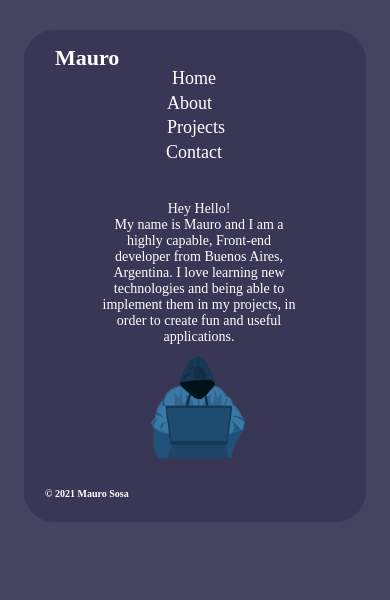
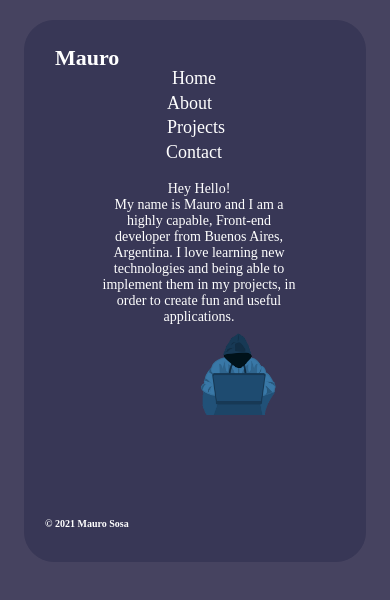
Before and after one commit to maureSs/maurososa-OLD, a React (Create React App) app: page /about in a window 390 px wide. Shown: the top 600 px of the page. Built offline with nearby package versions, Linux system fonts and the light colour scheme.

Commit message:
website commit

```diff
--- a/src/index.css
+++ b/src/index.css
@@ -88,7 +88,7 @@ body {
 }
 @media (max-width: 480px) {
   .navbar h4 {
-    padding-top: 225px;
+    padding-top: 255px;
     font-size: 10px;
   }
 }
@@ -178,8 +178,8 @@ body {
 @media (max-width: 480px) {
   .main-container {
     width: 300px;
-    min-height: 450px;
-    margin: 30px auto;
+    min-height: 500px;
+    margin: 20px auto;
     padding: 20px;
     overflow: hidden;
   }
@@ -368,10 +368,10 @@ body {
 @media (max-width: 480px) {
   .about-container {
     width: 200px;
-    height: 60px;
+    height: 50px;
     font-size: 14px;
     margin-left: 18%;
-    margin-top: 150px;
+    margin-top: 140px;
   }
 }
 @media (min-width: 769px) and (max-width: 1400px) {
@@ -395,7 +395,8 @@ body {
 }
 @media (max-width: 480px) {
   .about-container img {
-    width: 150px;
+    width: 120px;
+    float: right;
   }
 }
 @media (min-width: 769px) and (max-width: 1400px) {
@@ -418,10 +419,10 @@ body {
 }
 @media (max-width: 480px) {
   .projects-container {
-    width: 450px;
-    height: 300px;
+    width: 300px;
+    height: 330px;
     font-size: 14px;
-    margin-left: -150px;
+    margin-left: -80px;
     margin-top: 125px;
     overflow: auto;
   }
@@ -478,7 +479,7 @@ body {
 }
 @media (max-width: 480px) {
   .projects-title {
-    font-size: 14px;
+    font-size: 25px;
     margin-bottom: 12px;
     margin-left: 0px;
   }
@@ -501,6 +502,11 @@ body {
   padding-left: 49px;
   padding-right: 60px;
   padding-top: -50px;
+}
+@media (max-width: 480px) {
+  .title {
+    padding-left: 0px;
+  }
 }
 @media (min-width: 769px) and (max-width: 1400px) {
   .title {
@@ -581,7 +587,7 @@ body {
   .project-btn {
     padding: 5px 15px;
     font-size: 10px;
-    margin-left: 45%;
+    margin-left: 40%;
   }
 }
 @media (min-width: 769px) and (max-width: 1400px) {
@@ -618,7 +624,7 @@ body {
 @media (max-width: 480px) {
   .code-style {
     float: right;
-    margin-right: 128px;
+    margin-right: 132px;
   }
 }
 
```
